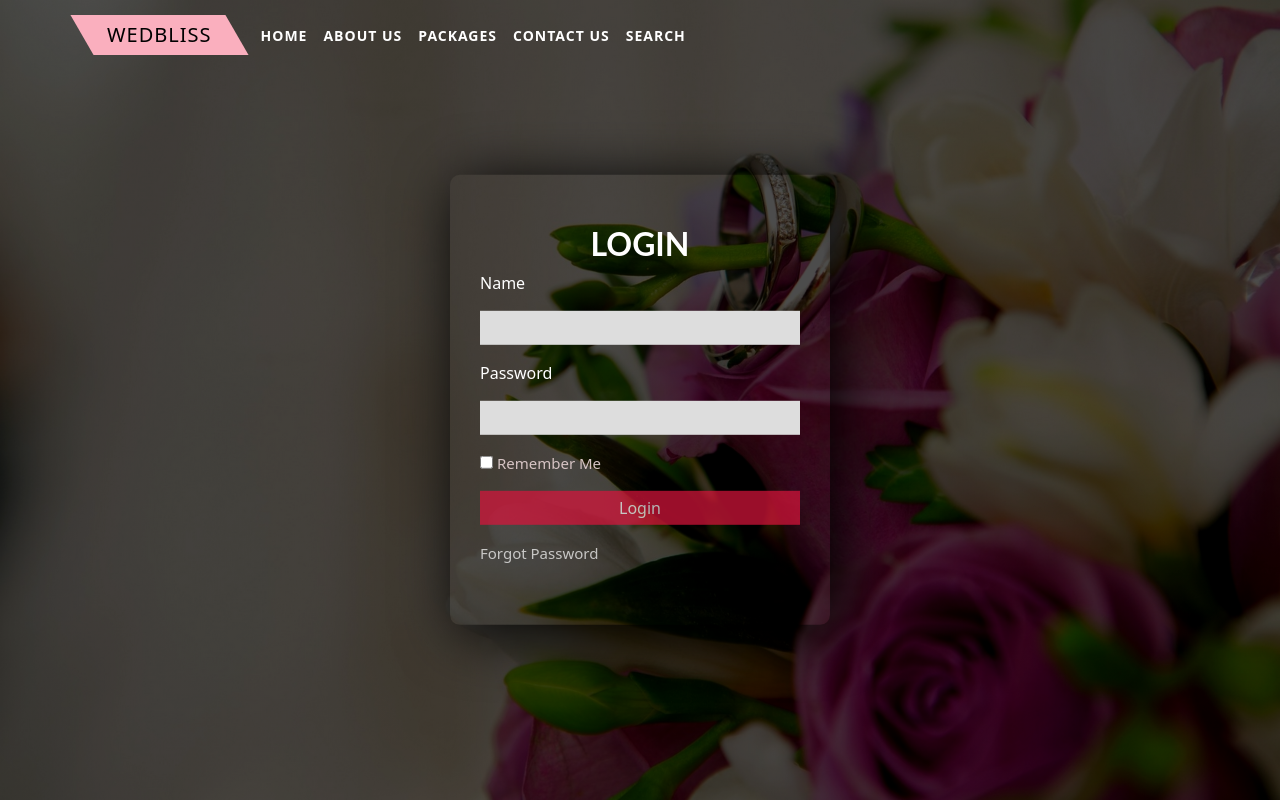
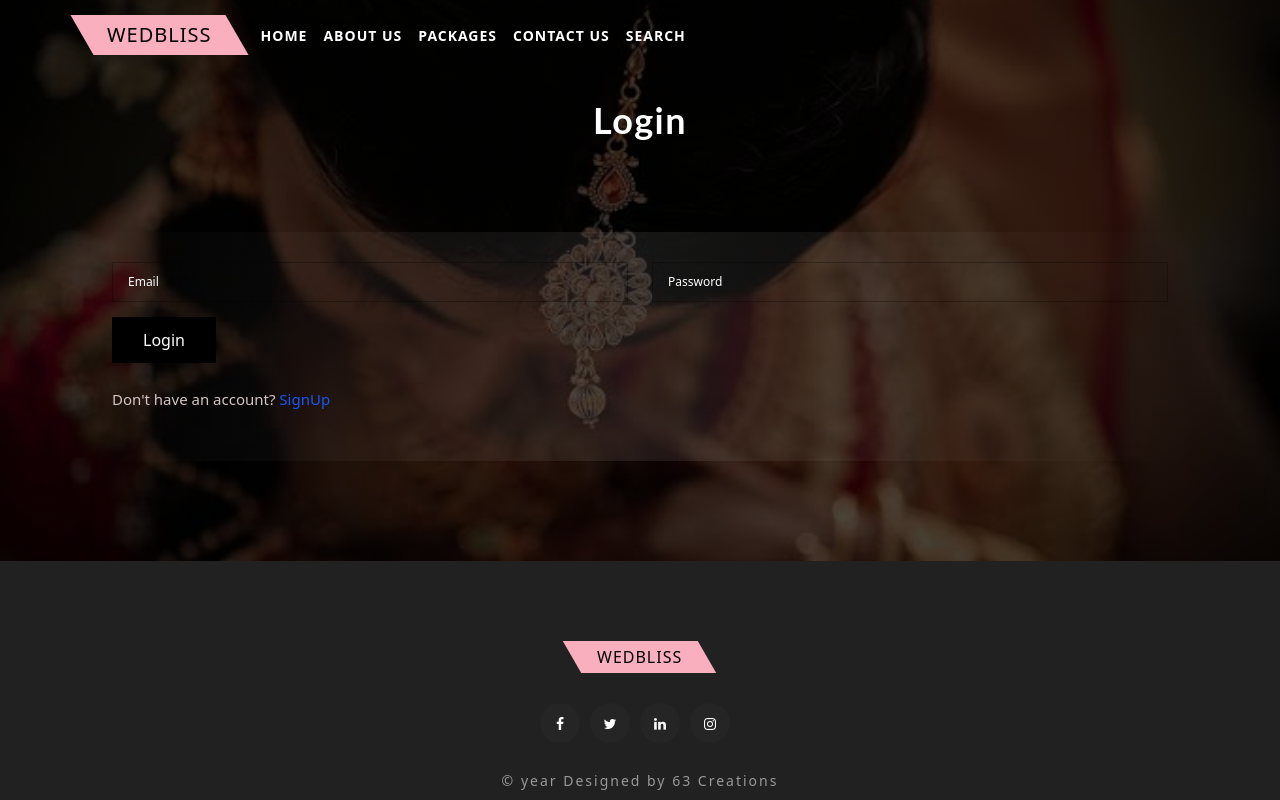
Before and after one commit to sipsabineesh/wedbliss, a React (Vite) app in the folder frontend/: page /login in a window 1280 px wide. Shown: the top 800 px of the page. Built offline with nearby package versions, Linux system fonts and the light colour scheme.

Commit message:
completed login functionality with error msg

```diff
--- a/frontend/src/pages/Login.jsx
+++ b/frontend/src/pages/Login.jsx
@@ -1,32 +1,127 @@
-import React from 'react'
+import { useState } from 'react'
+import { Link ,useNavigate} from 'react-router-dom'
+export default function Login() {
+    const [formData,setFormData] = useState({})
+    const [loading,setLoading] = useState(false)
+    const [error,setError] = useState('')
+    const navigate = useNavigate()
+    const handleChange = (e) => {
+        setFormData({...formData,[e.target.id]:e.target.value})
+    }
+    const handleSubmit = async(e) => {
+        e.preventDefault();
+        try {
+            setLoading(true)
+            setError('')
+            const res = await fetch ('/api/auth/login',{
+            method:'POST',
+            headers:{
+                'Content-Type':'application/json',
+            },
+            body:JSON.stringify(formData),
+        })
+          const data = await res.json()
+          console.log(data)
+          setLoading(false)
+          if(data.success === false) {
+            setError(data.message)
+          }
+          else{
+            setError('')
+            navigate('/')
+          }
+          setLoading(false)
 
-export default function Login() {
+        } catch (error) {
+            setLoading(false)
+            setError(data.message)
+        }
+
+
+    }
    return (
     <>
-    <section className="login">
-    <div className="form-container">
-      <h1>Login</h1>
-      <form action="login.html">
-        <div className="control">
-          <label htmlFor="name">Name</label>
-          <input type="text" name="name" />
+    <section id="contact" className="signup contact section_padding cover-bg">
+        <div className="container">
+            <div className="row">
+                <div className="section_title text-center">
+                    {/* <p>Register For Free</p> */}
+                    <h3>Login</h3>
                 </div>
-        <div className="control">
-          <label htmlFor="password">Password</label>
-          <input type="password" name="password" />
+
+                <div className="col-md-12">
+                    <div className="signup-form">
+                        <form onSubmit={handleSubmit}>
+                            <div className="row">
+                                <div className="col-md-6">
+                                    <div className="form-group">
+                                        <input type="email"
+                                               id="email"
+                                               placeholder="Email" onChange={handleChange}/>
                                     </div>
-        <p className="link">
-          <input type="checkbox" /> Remember Me
-        </p>
-        <div className="control">
-          <input type="submit" className="buttons" value="Login" />
+                                </div>
+                                <div className="col-md-6">
+                                    <div className="form-group">
+                                        <input type="password"
+                                               id="password"
+                                               placeholder="Password" onChange={handleChange}/>
+                                    </div>
+                                </div>
+
+                                <div className="col-md-12">
+                                    <button type="submit" disabled={loading} className="btns">{loading ? "Loading... " : "Login"}</button>
+                                </div>
+                                <div className="col-md-12 mt-4">
+                                    <div className="text-medium"><p>Don't have an account? <Link to='/signup' className='text-link'>SignUp</Link></p></div>
+                                </div>
+                                <p className='errorMsg'>{error ? error : ""}</p>
                             </div>
                         </form>
-      <p className="link">
-        <a href="#">Forgot Password</a>
-      </p>
+                    </div>
+                </div>
+            </div>
         </div>
     </section>
 </>
+
   )
 }
+
+
+
+
+// import { useState } from 'react'
+// import { Link } from 'react-router-dom'
+
+// export default function Login() {
+//   return (
+//     <>
+//     <section className="login">
+//     <div className="form-container">
+//       <h1>Login</h1>
+//       <form action="login.html">
+//         <div className="control">
+//           <label htmlFor="name">Name</label>
+//           <input type="text" name="name" />
+//         </div>
+//         <div className="control">
+//           <label htmlFor="password">Password</label>
+//           <input type="password" name="password" />
+//         </div>
+//         <p className="link">
+//           <input type="checkbox" /> Remember Me
+//         </p>
+//         <div className="control">
+//           <input type="submit" className="buttons" value="Login" />
+//         </div>
+//         <div className="text-medium"><p>Don't have an account? <Link to='/signup' className='text-link'>Signup</Link></p></div>
+
+//       </form>
+//       <p className="link">
+//         <a href="#">Forgot Password</a>
+//       </p>
+//     </div>
+//   </section>
+//   </>
+//   )
+// }
```
Also changed, not shown: 1 other file (tests, documents, lock files or other folders). Lines whose indentation alone changed are shown as unchanged.
